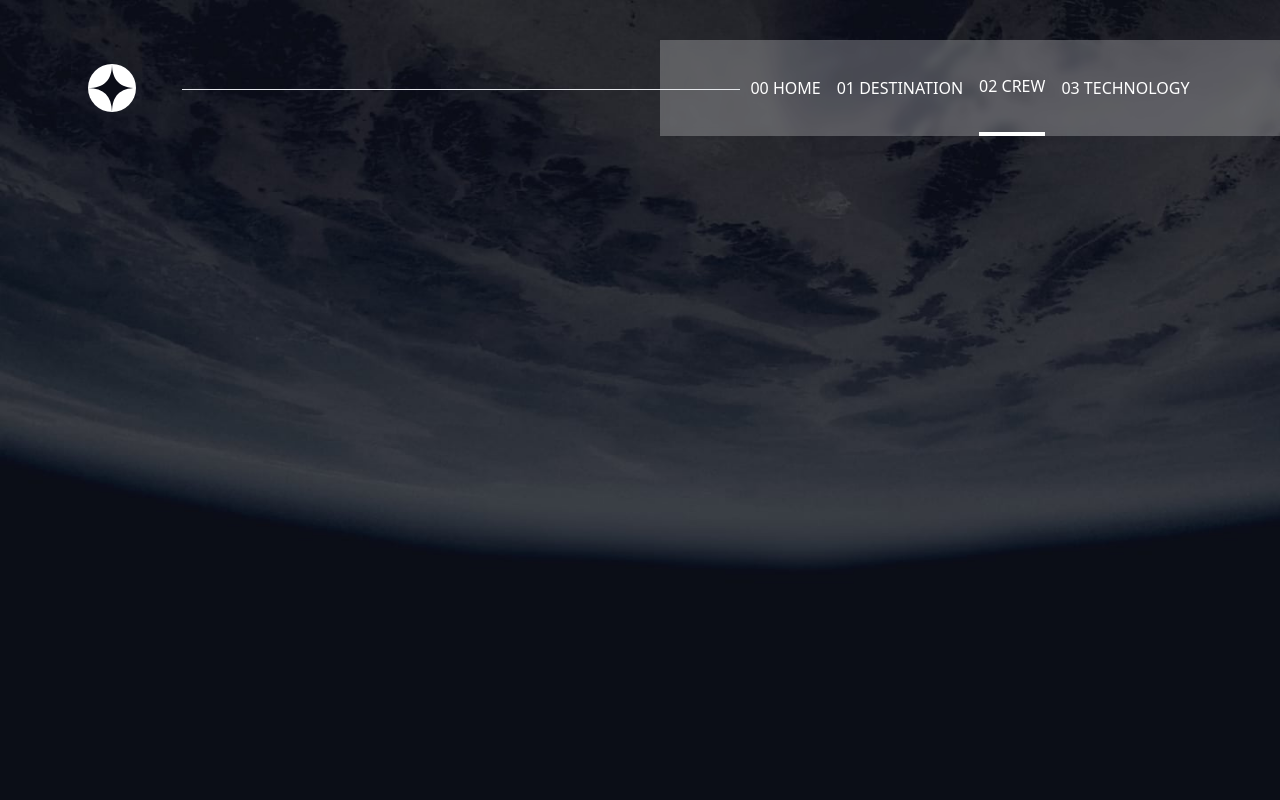
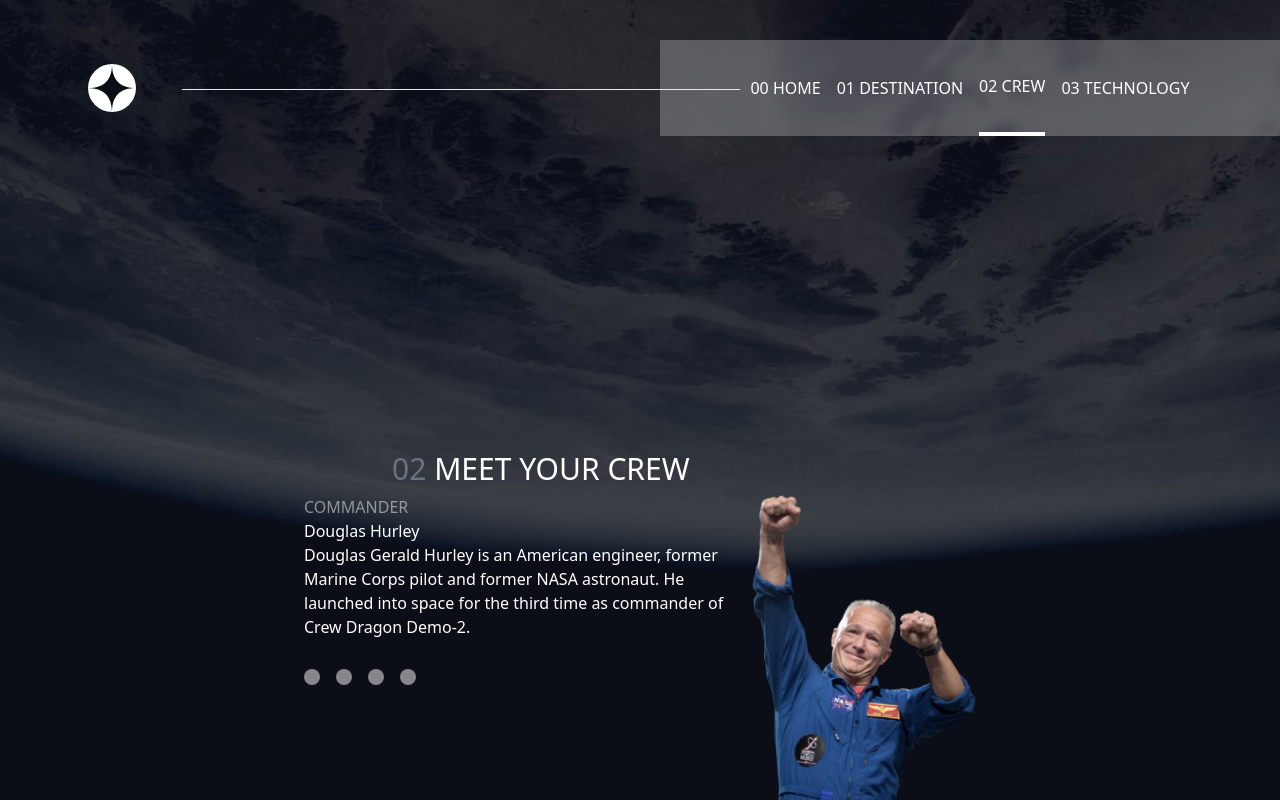
Before and after one commit to emanuel-ra/Space-tourism-website, a React (Vite) app: page /crew in a window 1280 px wide. Built offline with nearby package versions, Linux system fonts and the light colour scheme; a web font is replaced by a local one.

Commit message:
crew page init

```diff
--- a/src/Crew.jsx
+++ b/src/Crew.jsx
@@ -1,8 +1,8 @@
-
+import Body from "./Crew/Body"
 function Crew() {
   return (
-    <section className={`background-crew min-w-full min-h-screen`}>
-
+    <section className={`background-crew min-w-full min-h-screen flex justify-center items-end`}>
+      <Body />
     </section>
   )
 }
--- /dev/null
+++ b/src/Crew/Body.jsx
@@ -0,0 +1,14 @@
+import SliderCrew from '../components/SliderCrew'
+
+function Body() {
+  return (
+    <section className='w-full mt-24 lg:mt-48 lg:px-48'>
+        <article className="px-2 py-2 mt-10">
+            <h2 className="text-2xl lg:text-3xl lg:pl-48"><span className="text-gray-500">02</span> <span className="text-white uppercase">Meet your crew</span></h2>
+        </article>
+        <SliderCrew />
+    </section>
+  )
+}
+
+export default Body
--- a/src/Destination/Body.jsx
+++ b/src/Destination/Body.jsx
@@ -2,8 +2,11 @@ import SliderDestination from "../components/SliderDestination"
 
 function Body() {
 
+  let crews = data.crew;
+  const [crew, setCrew] = new useState(0);
+
   return (
-    <section className="w-full mt-24 lg:mt-48 lg:px-48 ">
+    <section className="w-full mt-24 lg:mt-48 lg:px-48">
         <article className="px-2 py-2 mt-10">
             <h2 className="text-2xl lg:text-3xl lg:pl-48"><span className="text-gray-500">01</span> <span className="text-white">PICK YOUR DESTINATION</span></h2>
         </article>
--- a/src/components/Header.jsx
+++ b/src/components/Header.jsx
@@ -4,8 +4,6 @@ import hamburger from "../assets/shared/icon-hamburger.svg";
 
 
 import {routes} from "../data/menu"
-
-
 
 function Header() {
   return (
--- /dev/null
+++ b/src/components/SliderCrew.jsx
@@ -0,0 +1,38 @@
+import { useState, useEffect } from "react";
+import { data } from "../data/data";
+
+function SliderCrew() {
+
+  let crews = data.crew;
+  const [item, setItem] = new useState(0);
+
+  return (
+    <section className={`flex flex-col`}>
+        {
+            crews.map( (crew,index) => (
+                <article className={`w-full flex justify-center ${item != index && "hidden"} `}>
+                    <article className="w-1/2">
+                        <h3 className="text-white/50 uppercase">{ crew.role }</h3>
+                        <h4 className="text-white">{ crew.name }</h4>
+                        <blockquote className="text-white">{crew.bio}</blockquote>
+
+                        <ul className="flex justify-center lg:justify-start space-x-4 my-7">
+                            {crews.map((dot, i) => (
+                            <li key={i} className={`${item === i && "active"}`}>
+                                <button className="w-4 h-4 rounded-full bg-white/50" id={`btn_${dot.name} destinations_options`}  onClick={(e) => { setItem(i); }} >
+
+                                </button>
+                            </li>
+                            ))}
+                        </ul>
+
+                    </article>
+                    <img src={crew.images.img} alt={crew.name}  className="w-1/4" />
+                </article>
+            ))
+        }
+    </section>
+  );
+}
+
+export default SliderCrew;
--- a/src/data/data.js
+++ b/src/data/data.js
@@ -2,6 +2,11 @@ import moon_webp from "../assets/destination/image-moon.png"
 import mars_webp from "../assets/destination/image-mars.png"
 import europa_webp from "../assets/destination/image-europa.png"
 import titan_webp from "../assets/destination/image-titan.png"
+
+import douglas from "../assets/crew/image-douglas-hurley.webp";
+import shuttleworth from "../assets/crew/image-mark-shuttleworth.webp";
+import glover from "../assets/crew/image-victor-glover.webp";
+import ansari from "../assets/crew/image-anousheh-ansari.webp";
 
 export const data = {
   destinations: [
@@ -60,6 +65,7 @@ export const data = {
       images: {
         png: "../assets/crew/image-douglas-hurley.png",
         webp: "../assets/crew/image-douglas-hurley.webp",
+        img: douglas ,
       },
       role: "Commander",
       bio: "Douglas Gerald Hurley is an American engineer, former Marine Corps pilot and former NASA astronaut. He launched into space for the third time as commander of Crew Dragon Demo-2.",
@@ -69,6 +75,7 @@ export const data = {
       images: {
         png: "../assets/crew/image-mark-shuttleworth.png",
         webp: "../assets/crew/image-mark-shuttleworth.webp",
+        img: shuttleworth ,
       },
       role: "Mission Specialist",
       bio: "Mark Richard Shuttleworth is the founder and CEO of Canonical, the company behind the Linux-based Ubuntu operating system. Shuttleworth became the first South African to travel to space as a space tourist.",
@@ -78,6 +85,7 @@ export const data = {
       images: {
         png: "../assets/crew/image-victor-glover.png",
         webp: "../assets/crew/image-victor-glover.webp",
+        img: glover ,
       },
       role: "Pilot",
       bio: "Pilot on the first operational flight of the SpaceX Crew Dragon to the International Space Station. Glover is a commander in the U.S. Navy where he pilots an F/A-18.He was a crew member of Expedition 64, and served as a station systems flight engineer.",
@@ -87,6 +95,7 @@ export const data = {
       images: {
         png: "../assets/crew/image-anousheh-ansari.png",
         webp: "../assets/crew/image-anousheh-ansari.webp",
+        img: ansari ,
       },
       role: "Flight Engineer",
       bio: "Anousheh Ansari is an Iranian American engineer and co-founder of Prodea Systems. Ansari was the fourth self-funded space tourist, the first self-funded woman to fly to the ISS, and the first Iranian in space.",
```
